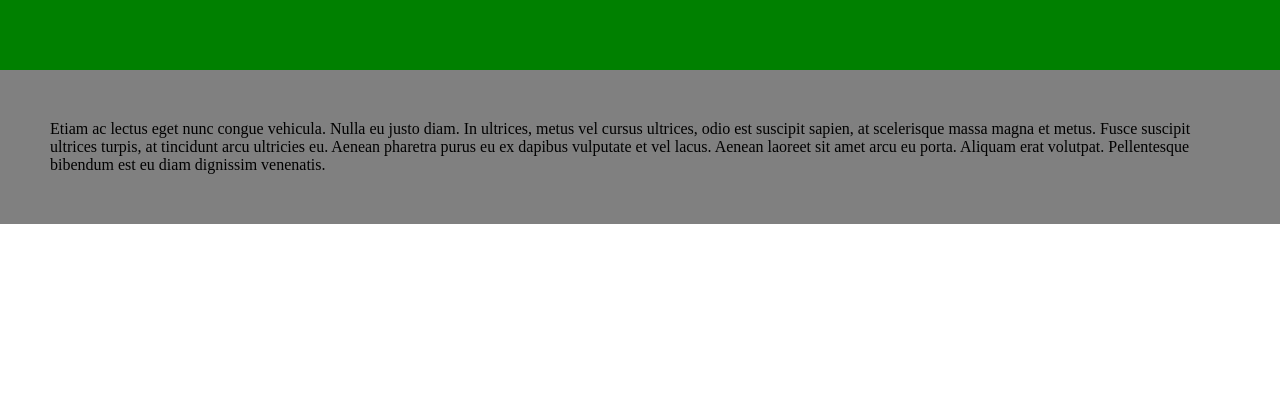
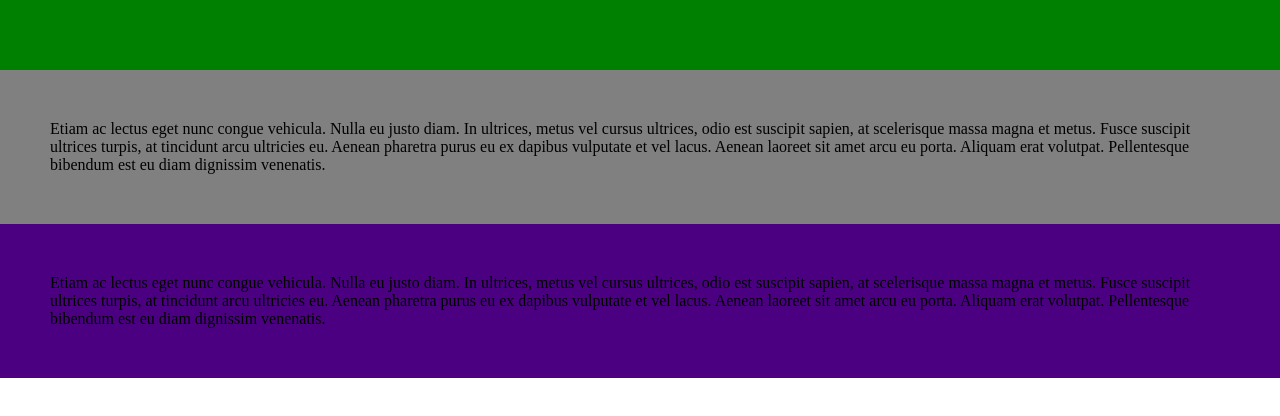
Before and after one commit to AlexDev1204/lesson1, a plain HTML site: page index.html in a window 1280 px wide. Drawn offline with Linux system fonts and the light colour scheme.

Commit message:
section2

```diff
--- a/index.html
+++ b/index.html
@@ -16,5 +16,13 @@
       et vel lacus. Aenean laoreet sit amet arcu eu porta. Aliquam erat
       volutpat. Pellentesque bibendum est eu diam dignissim venenatis.
     </section>
+    <section id="second">
+      Etiam ac lectus eget nunc congue vehicula. Nulla eu justo diam. In
+      ultrices, metus vel cursus ultrices, odio est suscipit sapien, at
+      scelerisque massa magna et metus. Fusce suscipit ultrices turpis, at
+      tincidunt arcu ultricies eu. Aenean pharetra purus eu ex dapibus vulputate
+      et vel lacus. Aenean laoreet sit amet arcu eu porta. Aliquam erat
+      volutpat. Pellentesque bibendum est eu diam dignissim venenatis.
+    </section>
   </body>
 </html>
--- a/style.css
+++ b/style.css
@@ -9,3 +9,6 @@ section {
   padding: 50px;
   background-color: grey;
 }
+#second {
+  background-color: indigo;
+}
```
